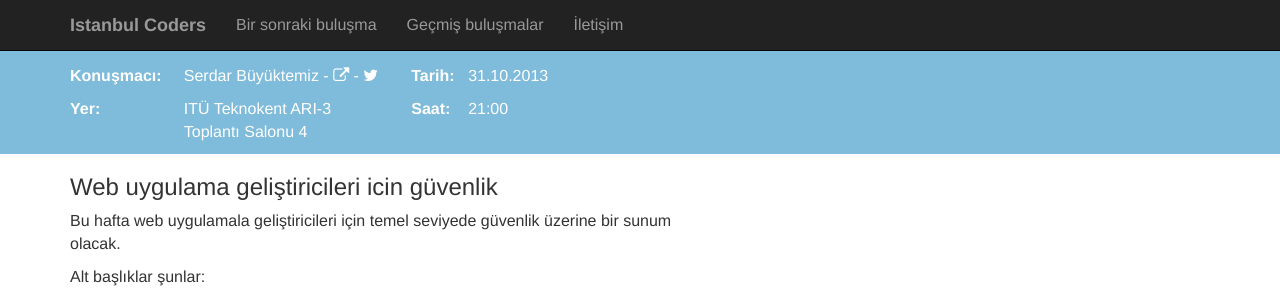
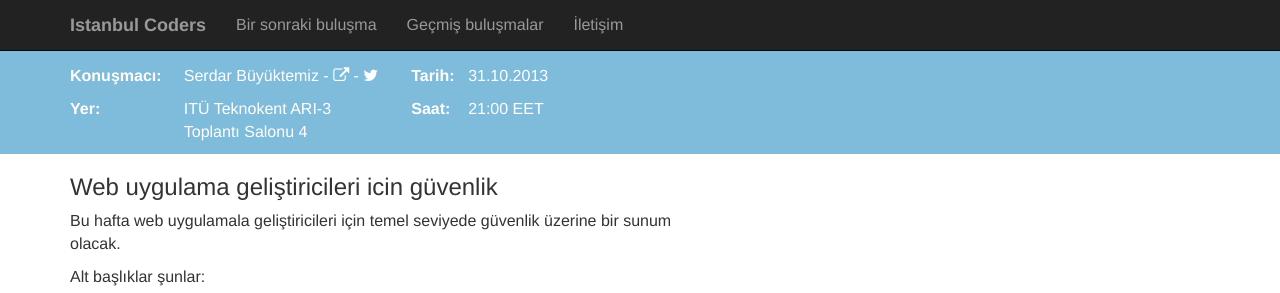
Before and after one commit to selimober/istanbul-coders, a Jekyll site: the page built from _posts/2013-10-31-web-uygulumalari-guvenligi.md, in a window 1280 px wide. Shown: the top 293 px of the page. Built offline with Jekyll 4.4.1, drawn with Linux system fonts in a browser that asks for light colours; Markdown is read by kramdown in place of the engine named in the settings; comment, search, counter and statistics services are not loaded.

Commit message:
Timezone test

```diff
--- a/_layouts/meeting.html
+++ b/_layouts/meeting.html
@@ -30,7 +30,7 @@
           </div>
           <label class="col-sm-1">Saat:</label>
           <div class="col-sm-4">
-            <p>{{ page.date | date: "%H:%M"}}</p>
+            <p>{{ page.date | date: "%H:%M %Z"}}</p>
           </div>
         </div>
       </div>
```
Also changed, not shown: _config.yml (line endings or trailing spaces).
